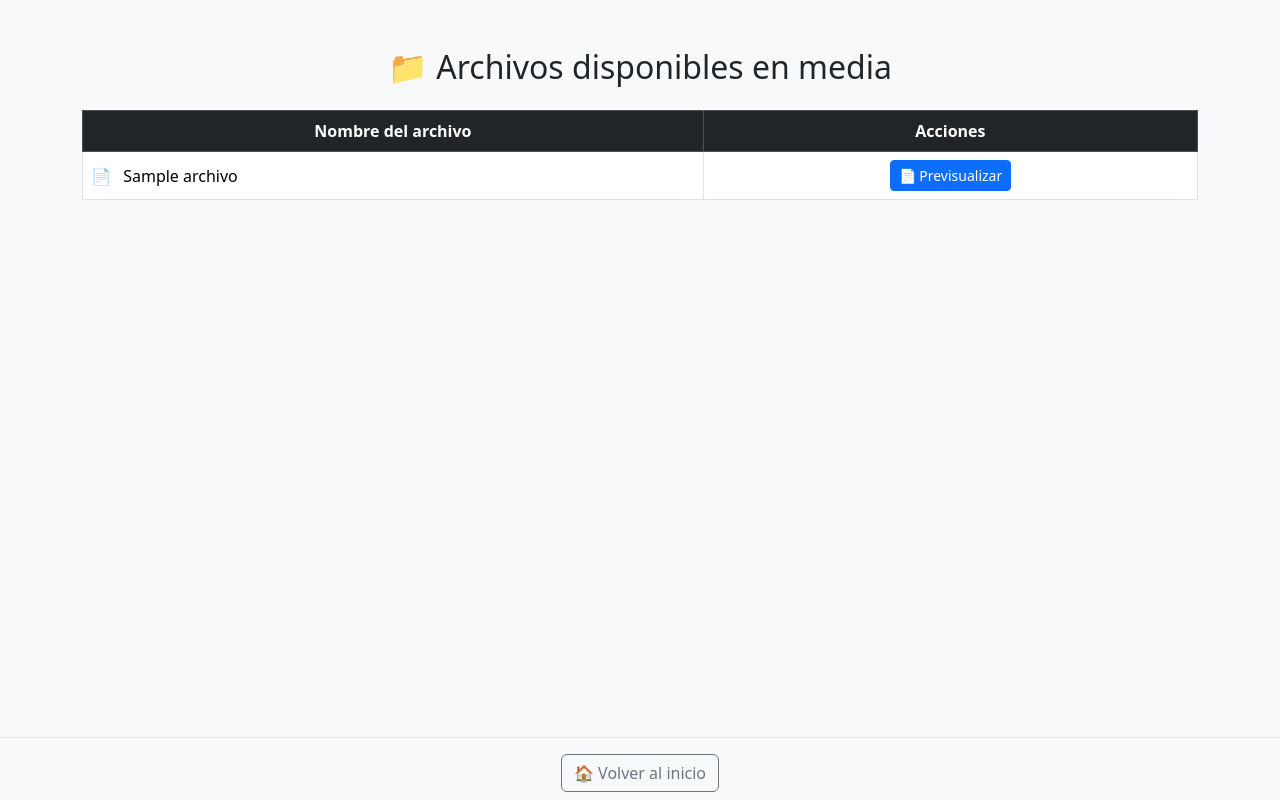
After one commit to OskarUno/pdfscanner, a Django app: template analizador/templates/analizador/media_list.html in a window 1280 px wide. The commit adds this page. Run offline with Django 5.2, Linux system fonts and the light colour scheme; the template is opened without the code that fills it: most values are stand-ins (such as "Sample title", 1, 10 or a date in 2020).

Commit message:
📝 Se añade la visualizacion de archivos de la carpeta media

```diff
--- /dev/null
+++ b/analizador/static/analizador/style/vista_pdf.css
@@ -0,0 +1,42 @@
+body {
+  background-color: #f8f9fa;
+  padding-bottom: 60px; /* espacio suficiente para el footer */
+
+}
+
+.pdf-frame {
+  width: 100%;
+  height: 90vh;
+  border: 1px solid #ced4da;
+  border-radius: 0.5rem;
+}
+
+.action-buttons {
+  display: flex;
+  justify-content: center;
+  gap: 1rem;
+  margin-top: 1.5rem;
+}
+
+.back-btn {
+  display: flex;
+  align-items: center;
+  gap: 0.5rem;
+  padding: 0.5rem 1rem;
+  box-shadow: 0 2px 4px rgba(0, 0, 0, 0.1);
+}
+
+.pdf-icon {
+  color: #dc3545;
+  margin-right: 0.5rem;
+}
+
+
+footer {
+  background-color: #f8f9fa;
+  border-top: 1px solid #ddd;
+}
+
+footer a.btn {
+  margin-top: 0.5rem;
+}
--- a/analizador/templates/analizador/busqueda.html
+++ b/analizador/templates/analizador/busqueda.html
@@ -89,7 +89,7 @@
                     href="{% url 'vista_pdf' r.nombre %}"
                     class="btn btn-sm btn-primary"
                   >
-                    Ver PDF completo
+                    📄 Previsualizar PDF
                   </a>
                 </td>
               </tr>
@@ -104,5 +104,6 @@
         </div>
       </div>
     </div>
+        {% include "analizador/components/footer.html" %}
   </body>
 </html>
--- /dev/null
+++ b/analizador/templates/analizador/components/footer.html
@@ -0,0 +1,5 @@
+<footer class="fixed-bottom text-center py-2 bg-light border-top shadow-sm">
+  <a href="{% url 'index' %}" class="btn btn-outline-secondary">
+    🏠 Volver al inicio
+  </a>
+</footer>
--- /dev/null
+++ b/analizador/templates/analizador/components/volver_inicio.html
@@ -0,0 +1,5 @@
+<div class="text-center mt-4">
+  <a href="{% url 'index' %}" class="btn btn-outline-secondary">
+    🏠 Volver al inicio
+  </a>
+</div>
--- a/analizador/templates/analizador/index.html
+++ b/analizador/templates/analizador/index.html
@@ -25,6 +25,7 @@
       <h1>📁 Gestor de Documentos PDF</h1>
       <a href="/buscar/" class="btn btn-outline-primary btn-lg">🔍 Buscar en PDFs</a>
       <a href="/importar/" class="btn btn-outline-success btn-lg">📦 Importar y Renombrar PDFs</a>
+      <a href="{% url 'ver_archivos_media' %}" class="btn btn-outline-secondary btn-lg"> 📁 Ver archivos importados</a>
     </div>
   </div>
 </body>
--- /dev/null
+++ b/analizador/templates/analizador/media_list.html
@@ -0,0 +1,48 @@
+<!DOCTYPE html>
+<html lang="es">
+<head>
+  <meta charset="UTF-8" />
+  <title>Archivos Importados</title>
+  {% load static %}
+  <link href="https://cdn.jsdelivr.net/npm/bootstrap@5.3.2/dist/css/bootstrap.min.css" rel="stylesheet" />
+  <link href="{% static 'analizador/style/vista_pdf.css' %}" rel="stylesheet" />
+</head>
+<body>
+  <div class="container py-5">
+    <h2 class="text-center mb-4">📁 Archivos disponibles en media</h2>
+
+
+
+    {% if archivos %}
+      <div class="table-responsive">
+        <table class="table table-bordered align-middle">
+          <thead class="table-dark text-center">
+            <tr>
+              <th>Nombre del archivo</th>
+              <th>Acciones</th>
+            </tr>
+          </thead>
+          <tbody>
+            {% for a in archivos %}
+            <tr>
+              <td><span class="pdf-icon">📄</span> {{ a.nombre }}</td>
+              <td class="text-center">
+                <a href="{% url 'vista_pdf' nombre_archivo=a.nombre %}" class="btn btn-sm btn-primary">
+                  📄 Previsualizar
+                </a>
+              </td>
+            </tr>
+            {% endfor %}
+          </tbody>
+        </table>
+      </div>
+    {% else %}
+      <div class="alert alert-info text-center">
+        No hay archivos PDF en media actualmente.
+      </div>
+    {% endif %}
+  </div>
+
+  {% include "analizador/components/footer.html" %}
+</body>
+</html>
--- a/analizador/urls.py
+++ b/analizador/urls.py
@@ -4,7 +4,10 @@ from . import views
 
 urlpatterns = [
     path("", views.index, name="inicio"),
+    path('', views.index, name='index'),
+
     path("buscar/", views.buscar_en_pdfs, name="buscar_pdfs"),
     path("importar/", views.importar_pdfs, name="importar_pdfs"),
-    path("ver/<str:nombre_archivo>/", views.vista_pdf, name="vista_pdf")
+    path("ver/<str:nombre_archivo>/", views.vista_pdf, name="vista_pdf"),
+    path("archivos/", views.ver_archivos_media, name="ver_archivos_media"),
 ]
--- a/pdfscanner/settings.py
+++ b/pdfscanner/settings.py
@@ -37,8 +37,8 @@ BASE_DIR = os.path.dirname(
 
 
 # Media
+MEDIA_URL = '/media/'
 MEDIA_ROOT = os.path.join(BASE_DIR, 'media')
-MEDIA_URL = '/media/'
 
 
 
```
Also changed, not shown: analizador/templates/analizador/components/botones_pdf.html (added, +9 -0 lines), analizador/templates/analizador/importacion.html (+6 -4 lines), analizador/templates/analizador/vista_pdf.html (+16 -7 lines), analizador/views.py (+56 -15 lines).
